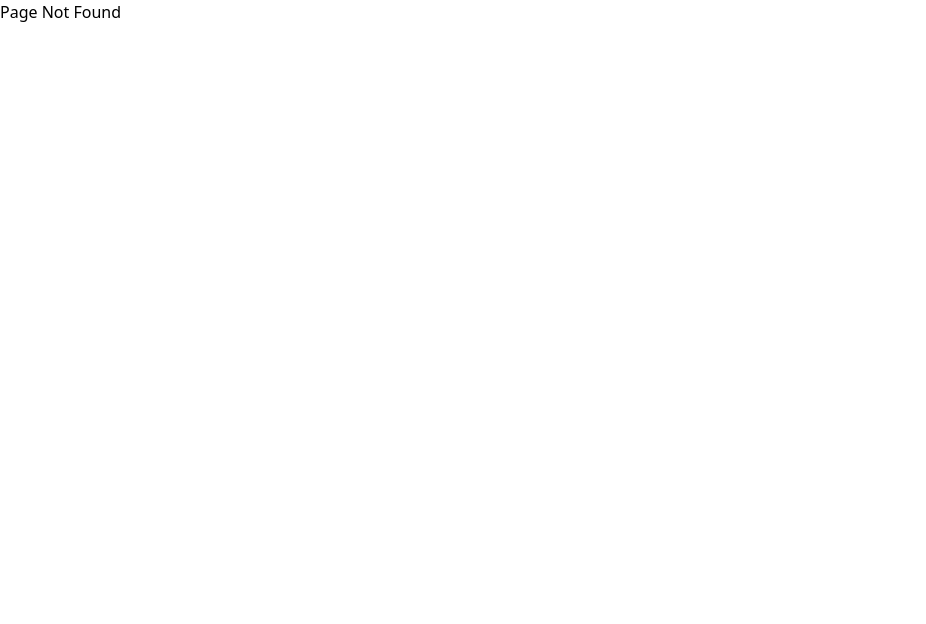
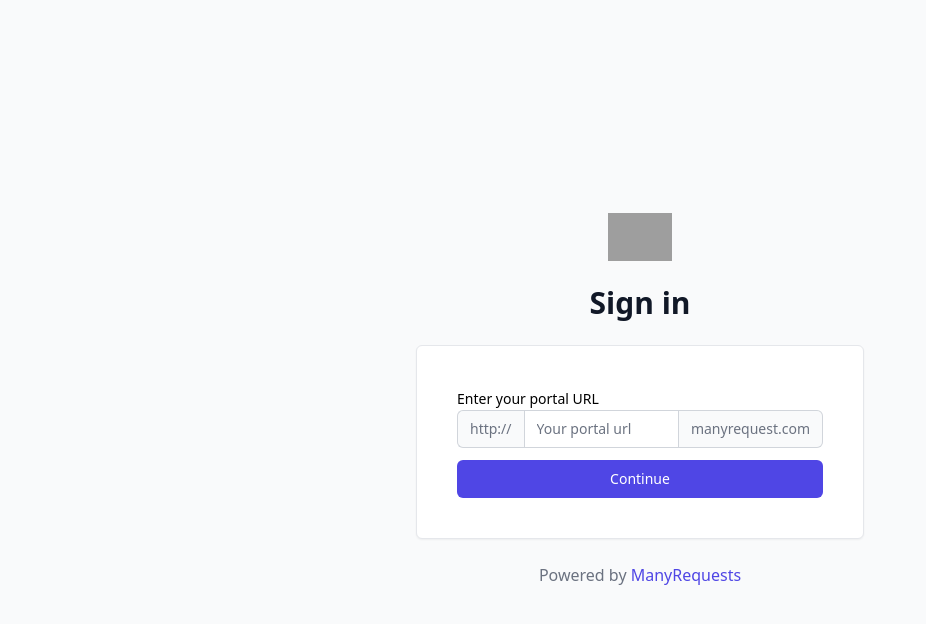
Before and after one commit to faizanahmedraza/agency-suite-fe, a React (Create React App) app: page /login in a window 1280 px wide. Before the commit this address led to /404. Shown: the top 624 px of the page, without its empty margins (0-926 px from the left). Built offline with nearby package versions, Linux system fonts and the light colour scheme; grey boxes are pictures that could not be loaded.

Commit message:
Login Page Done

```diff
--- a/src/views/Login/login.js
+++ b/src/views/Login/login.js
@@ -1,77 +1,59 @@
-import React, { useState } from 'react'
-import useAuth from 'src/hooks/useAuth'
-import FormImage from 'src/images/login-form.png'
-import { Link, useHistory } from 'react-router-dom'
+import React from 'react'
+
 const Login = () => {
 
-    const [user, setUser] = useState({
-        email: '',
-        password: ''
-    })
-
-    const router = useHistory()
-
-    const [error, setError] = useState('')
-
-    const { login } = useAuth()
+    return (
+        <div className='bg-gray-50 w-full h-screen'>
+            <div className="min-h-full flex items-center justify-center py-12 px-4 sm:px-6 lg:px-8">
+                <div className="max-w-md w-full space-y-6">
+                    <div>
+                        <img
+                            className="mx-auto h-12 w-auto"
+                            src="https://tailwindui.com/img/logos/workflow-mark-indigo-600.svg"
+                            alt="Workflow"
+                        />
+                        <h2 className="mt-6 text-center text-3xl font-extrabold text-gray-900">Sign in</h2>
+                        <p className="mt-2 text-center text-sm text-gray-600">
+                        </p>
+                    </div>
+                    <form className="mt-8 bg-white p-10 rounded-md shadow-sm border" action="#" method="POST">
+                        <input type="hidden" name="remember" defaultValue="true" />
+                        <div>
+                            <label htmlFor="email-address" className='text-sm'>
+                                Enter your portal URL
+                            </label>
+                            <div className='flex justify-center'>
+                                <span class="inline-flex items-center px-3 rounded-l-md border border-r-0 border-gray-300 bg-gray-50 text-gray-500 sm:text-sm">
+                                    http://
+                                </span>
+                                <input
+                                    id="email-address"
+                                    name="email"
+                                    type="email"
+                                    autoComplete="email"
+                                    required
+                                    className="appearance-none  relative block w-full px-3 py-2 border border-gray-300 placeholder-gray-500 text-gray-900  focus:outline-none focus:ring-indigo-500 focus:border-indigo-500 focus:z-10 sm:text-sm"
+                                    placeholder="Your portal url"
+                                />
+                                 <span class="inline-flex items-center px-3 rounded-r-md border border-l-0 border-gray-300 bg-gray-50 text-gray-500 sm:text-sm ">
+                                    manyrequest.com
+                                </span>
+                            </div>
+                        </div>
 
 
-    const handleChange = (e) => {
-        setUser({
-            ...user,
-            [e.target.name]: e.target.value
-        })
-    }
+                        <div>
+                            <button
+                                type="submit"
+                                className="group relative w-full flex justify-center mt-3 py-2 px-4 border border-transparent text-sm font-medium rounded-md text-white bg-indigo-600 hover:bg-indigo-700 focus:outline-none focus:ring-2 focus:ring-offset-2 focus:ring-indigo-500"
+                            >
+                                Continue
+                            </button>
+                        </div>
+                    </form>
+                    <div className='text-center'>
 
-    const onSubmitHandler = async (e) => {
-        e.preventDefault()
-
-        const data = await login(user)
-
-        if (data.success) {
-            return router.push('/')
-        }else{
-            setError(data.message)
-        }
-
-    }
-
-
-    return (
-        <div>
-            <div>
-                <div className='container border p-5' style={{ marginTop: "10%" }}>
-                    <div className='row'>
-                        <div className='col-md-6 col-sm-12'>
-                            <img src={FormImage} alt="login-form" className="img-fluid" width="400" />
-                        </div>
-                        <div className='col-md-6'>
-                            <h3 className="tx-color-01 mg-b-5">
-                                Sign In
-                            </h3>
-                            <p className="tx-color-03 tx-16 mg-b-40">
-                                Welcome! Please sigin in to
-                                continue.
-                            </p>
-                            <span className='text-danger fw-bold'>{error && error}</span>
-                            <form onSubmit={onSubmitHandler}>
-                                <div className="form-group">
-                                    <label htmlFor="exampleInputEmail1">Email address</label>
-                                    <input type="email" name="email" onChange={handleChange} value={user.email} className="form-control" id="exampleInputEmail1" aria-describedby="emailHelp" placeholder="Enter email" />
-                                </div>
-                                <br />
-                                <div className="form-group">
-                                    <label htmlFor="exampleInputPassword1">Password</label>
-                                    <input type="password" name="password" onChange={handleChange} value={user.password} className="form-control" id="exampleInputPassword1" placeholder="Password" />
-                                </div>
-                                <div>
-                                    <small>Don't have an account ? <Link to="/register">Signup</Link></small>
-                                </div>
-                                <div className='mt-3'>
-                                    <button type="submit" className="btn btn-primary">Submit</button>
-                                </div>
-                            </form>
-                        </div>
+                    <span className='text-gray-500'>Powered by <a className='text-indigo-600'>ManyRequests</a></span>
                     </div>
                 </div>
             </div>
--- a/src/views/Register/register.js
+++ b/src/views/Register/register.js
@@ -1,5 +1,5 @@
 import React from 'react'
-import Controllers from 'src/components/Controllers';
+import Controllers from 'src/Controllers';
 
 const Register = () => {
 
```
Also changed, not shown: src/routes.js (+7 -7 lines), src/Controllers/Button.js (renamed from src/components/Controllers/Button.js), src/Controllers/Input.js (renamed from src/components/Controllers/Input.js), src/Controllers/Select.js (renamed from src/components/Controllers/Select.js), src/Controllers/TextArea.js (renamed from src/components/Controllers/TextArea.js), src/Controllers/Toggler.js (renamed from src/components/Controllers/Toggler.js), src/Controllers/index.js (renamed from src/components/Controllers/index.js), src/images/login-form.png (deleted).
